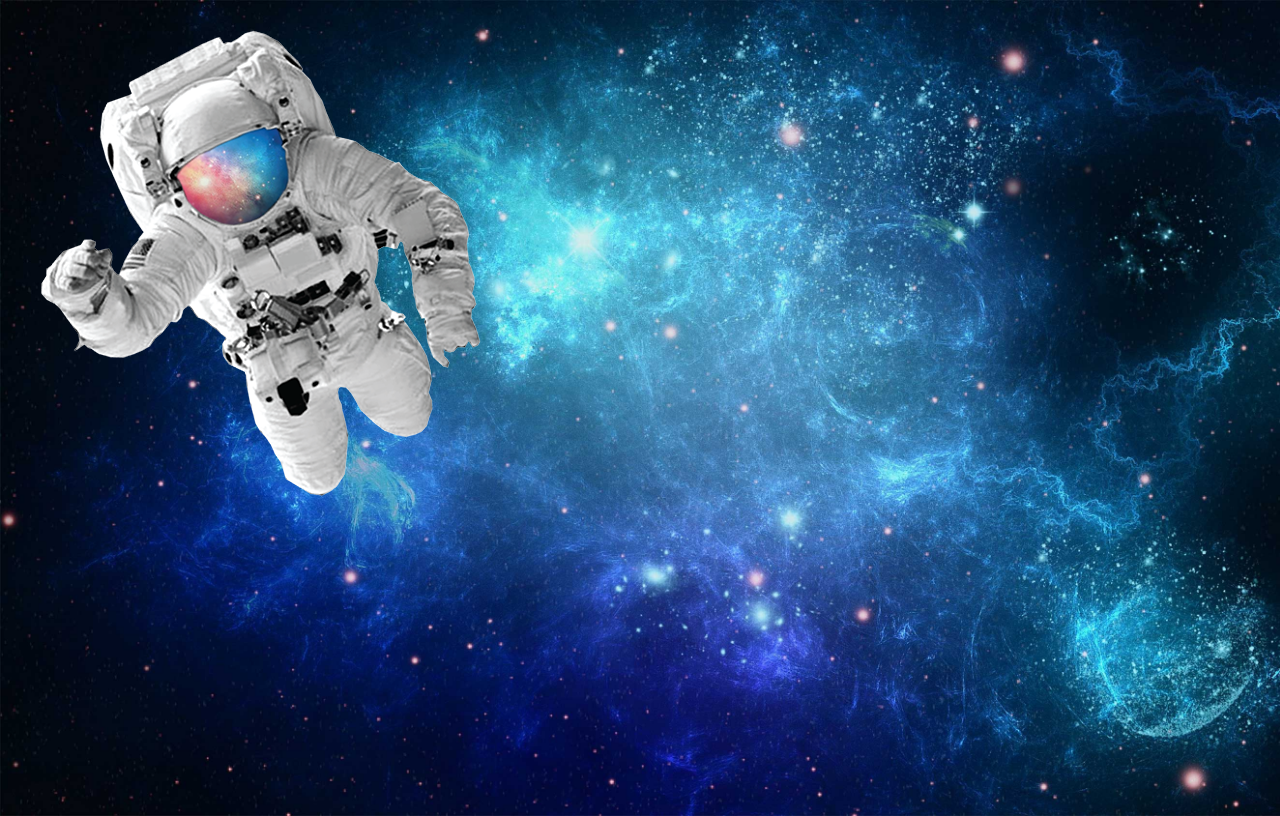
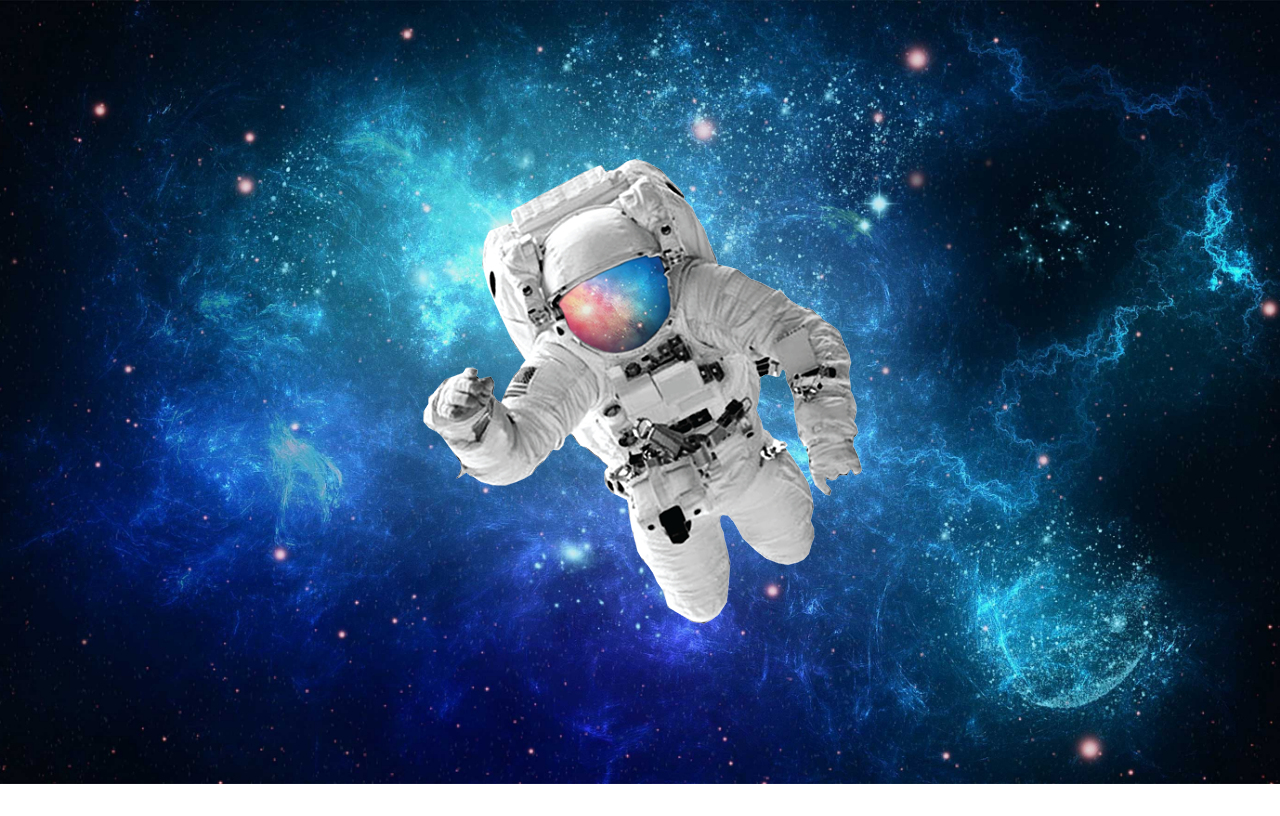
Before and after one commit to hugobrambati/html_css, a plain HTML site: page desafio/desafio011/index.html in a window 1280 px wide. Drawn offline with Linux system fonts and the light colour scheme.

Commit message:
crie o desafio 11

```diff
--- a/desafio/desafio011/index.html
+++ b/desafio/desafio011/index.html
@@ -7,6 +7,8 @@
   <link rel="stylesheet" href="style.css">
 </head>
 <body>
- <img src="img/astronauta.png" alt="">
+ <div .container>
+  <img src="img/astronauta.png" alt="">
+</div>
 </body>
 </html>
--- a/desafio/desafio011/style.css
+++ b/desafio/desafio011/style.css
@@ -1,13 +1,18 @@
 body{
-  height: 100vh;
+  height: 96vh;
   background-image: url(img/espaco.jpg);
   background-repeat: no-repeat;
   background-size: cover;
+  background-position: center;
   position: relative;
 }
 
 div{
   position: absolute;
-  bottom: 50%;
+  top: 50%;
+  left: 50%;
+  transform: translate(-50%, -50%);
+  z-index:  2;
+
 
 }
```
